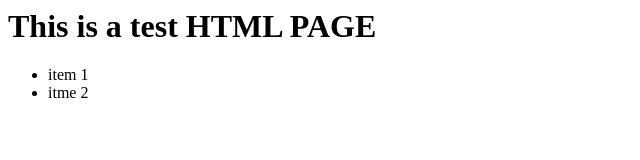
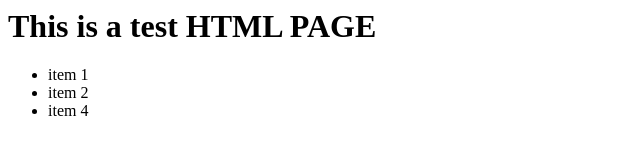
Before and after one commit to ahsentarik/repotest, a plain HTML site: page index.html in a window 1280 px wide. Shown: the full height of the page, 0-640 px from the left. Drawn offline with Linux system fonts and the light colour scheme.

Commit message:
ahsen change

```diff
--- a/index.html
+++ b/index.html
@@ -2,7 +2,8 @@
 	<h1>This is a test HTML PAGE </h1>
 	<ul>
 		<li>item 1</li>
-		<li>itme 2</li>
+		<li>item 2</li>
+		<li>item 4</li>
 
 
 
```
